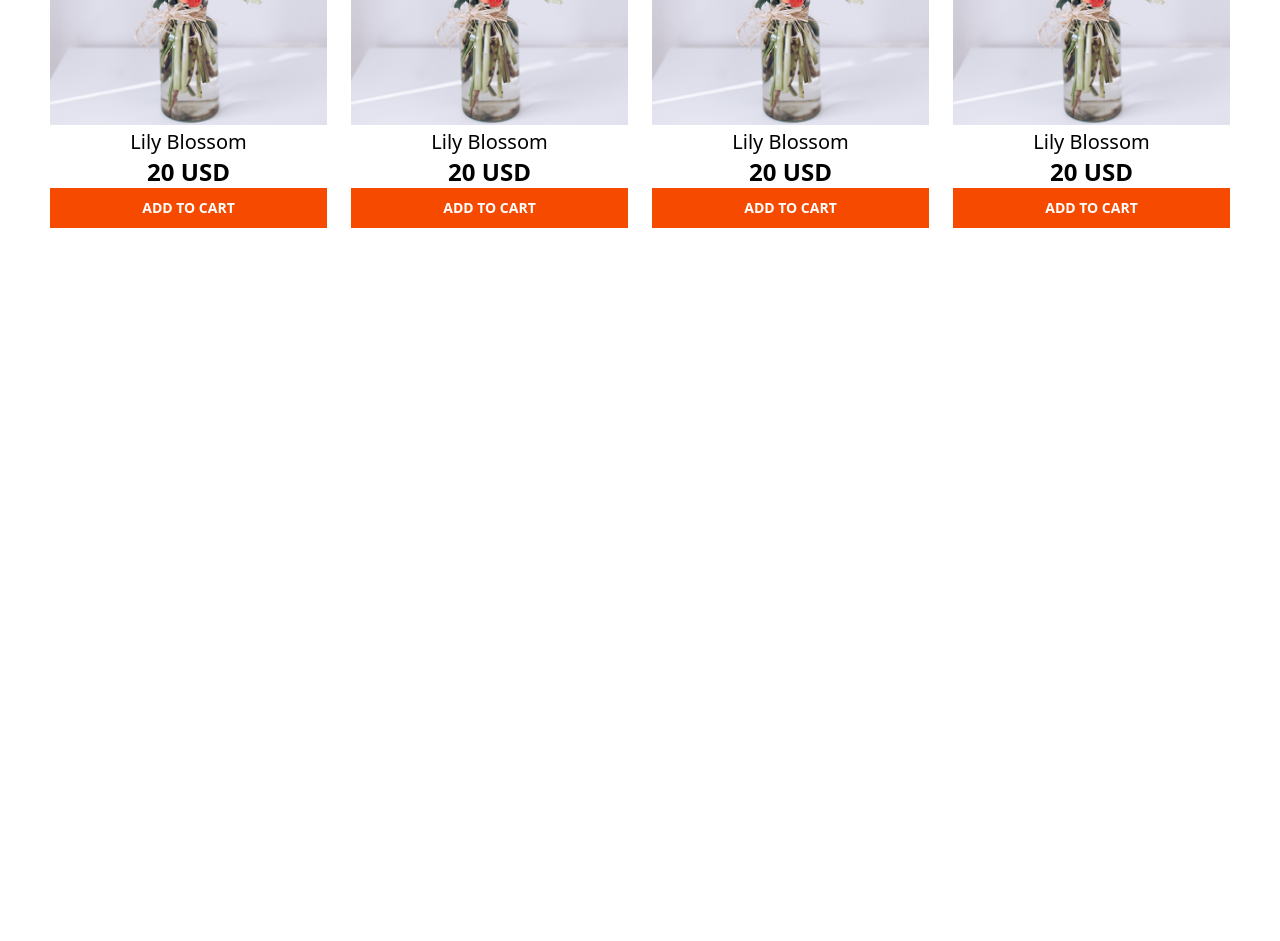
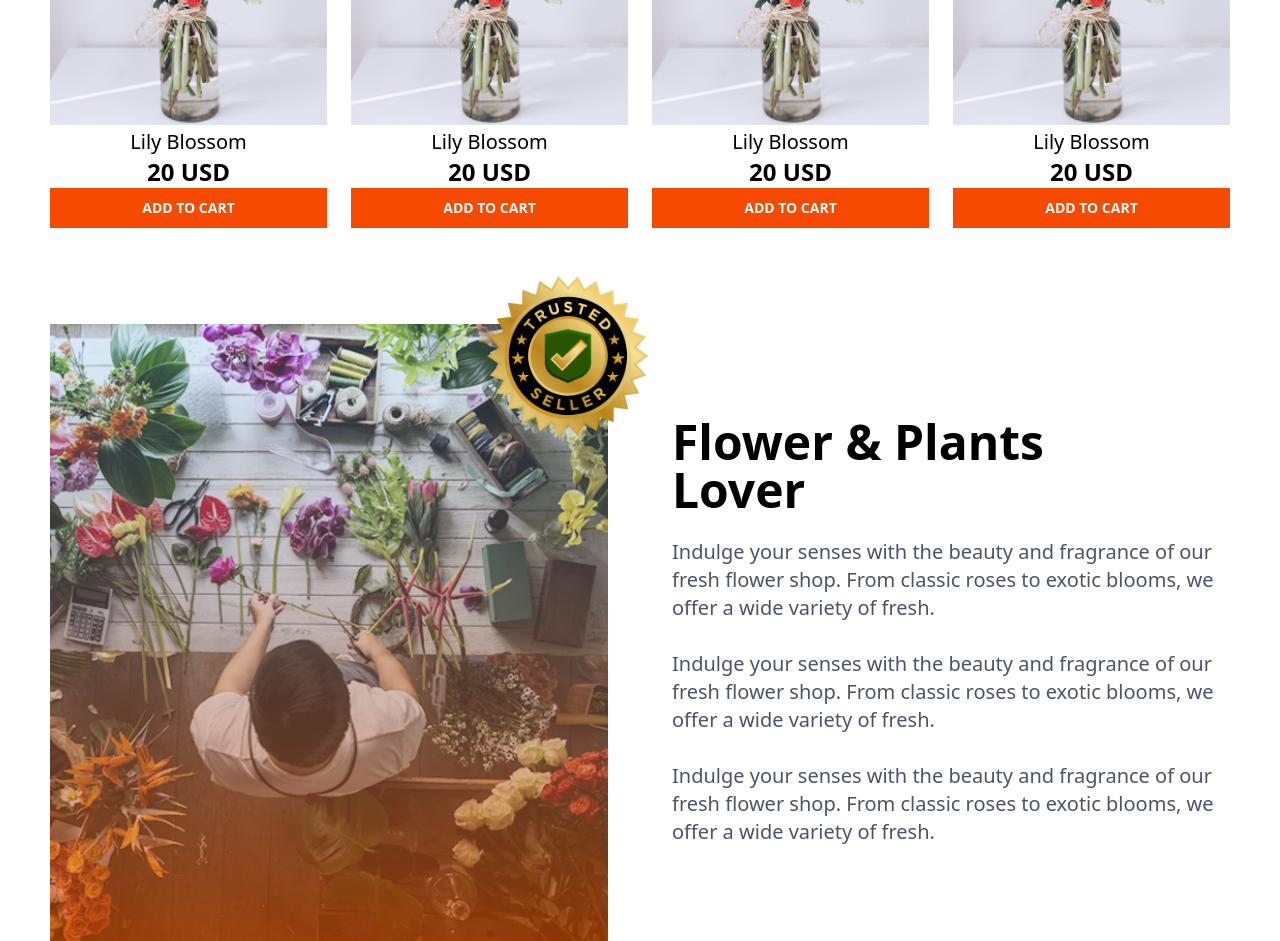
Before and after one commit to sajib593/assignment122, a plain HTML site: page index.html in a window 1280 px wide. Shown: the part 1087-2028 px from the top of the page. Before the commit the page ends 1387 px from the top, so only its background shows below. Drawn offline with nearby package versions, Linux system fonts and the light colour scheme.

Commit message:
flower and plant lover commit

```diff
--- a/index.html
+++ b/index.html
@@ -148,9 +148,43 @@
     </section>
 
 
-    <br><br><br>
+
+
+    <br><br><br><br>
+
+    <!-- flower and plant lovers---------------------------- -->
 
 
 
+    <section class=" mx-auto p-4">
+    <div class="flex flex-col md:flex-row relative gap-16 items-center">
+      <!-- Left ----------------->
+      <div class="w-full md:w-1/2 relative">
+        <img
+          src="./assets/flower-store.png"
+          alt="Flower Shop"
+          class="w-full h-full object-cover"
+        />
+        <!-- Trusted Seller Badge -------------->
+        <img
+          src="./assets/trusted-badge.png"
+          alt=""
+          class="absolute -top-20 -right-18 w-56 hidden md:block"
+        />
+      </div>
+
+      <!-- Right ------------->
+
+      <div class="w-full md:w-1/2 p-4">
+        <h2 class="text-5xl font-bold mb-4">Flower & Plants <br />Lover</h2> <br>
+        <ul class="text-gray-600 text-xl">
+          <li>Indulge your senses with the beauty and fragrance of our fresh flower shop. From classic roses to exotic blooms, we offer a wide variety of fresh.</li> <br>
+          <li>Indulge your senses with the beauty and fragrance of our fresh flower shop. From classic roses to exotic blooms, we offer a wide variety of fresh.</li> <br>
+          <li>Indulge your senses with the beauty and fragrance of our fresh flower shop. From classic roses to exotic blooms, we offer a wide variety of fresh.</li>
+        </ul>
+      </div>
+    </div>
+  </section>
+
 </body>
 </html>
```
